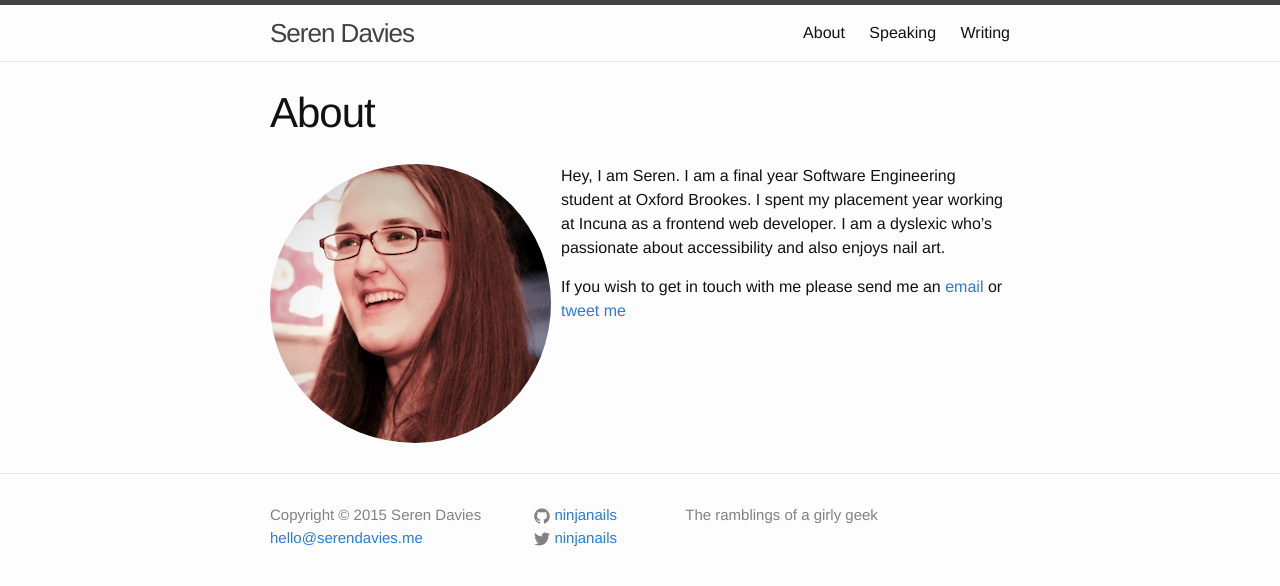
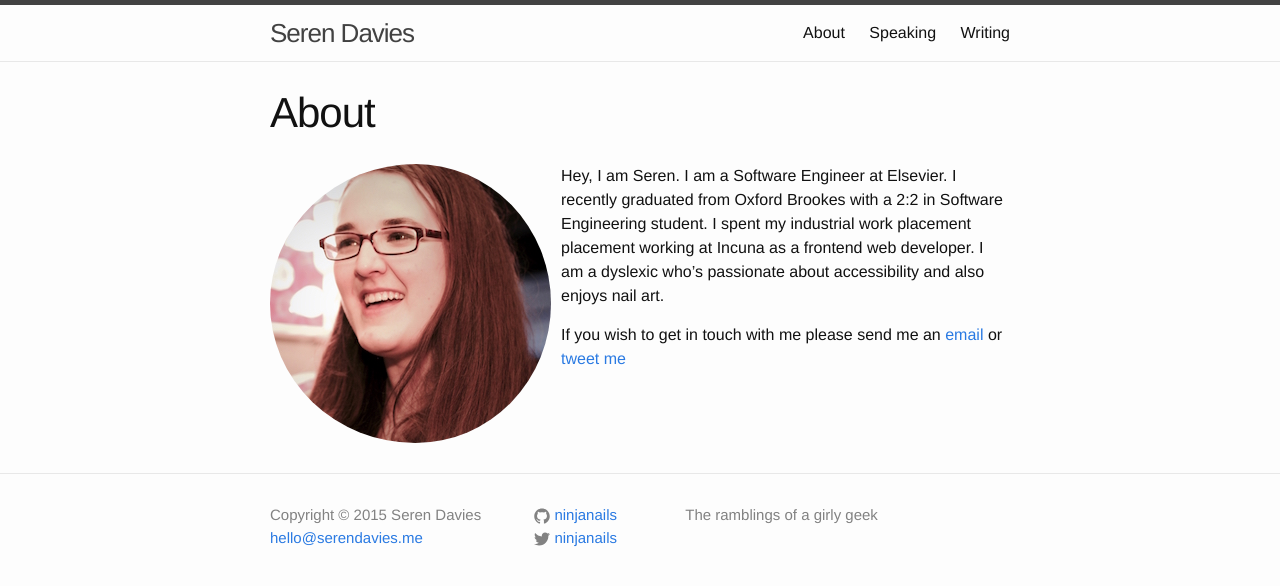
Before and after one commit to ninjanails/ninjanails.github.io, a Jekyll site: the page built from about.md, in a window 1280 px wide. Shown: the top 586 px of the page. Built offline with Jekyll 4.4.1, drawn with Linux system fonts in a browser that asks for light colours.

Commit message:
update about me with temp details

```diff
--- a/about.md
+++ b/about.md
@@ -7,7 +7,8 @@ permalink: /about/
 <!--![Photo of Seren]({{site.baseurl}}/img/serenDavies.jpg)-->
 <img style="float: left; padding-right: 10px; border-radius: 100%;" src="{{site.baseurl}}/images/serenDavies.jpg">
 
-Hey, I am Seren. I am a final year Software Engineering student at Oxford Brookes. I spent my placement year working at Incuna as a frontend web developer.
+Hey, I am Seren. I am a Software Engineer at Elsevier.
+I recently graduated from Oxford Brookes with a 2:2 in Software Engineering student. I spent my industrial work placement placement working at Incuna as a frontend web developer.
 I am a dyslexic who's passionate about accessibility and also enjoys nail art.
 
 If you wish to get in touch with me please send me an [email](mailto:hello@serendavies.me) or [tweet me](https://twitter.com/ninjanails)
```
